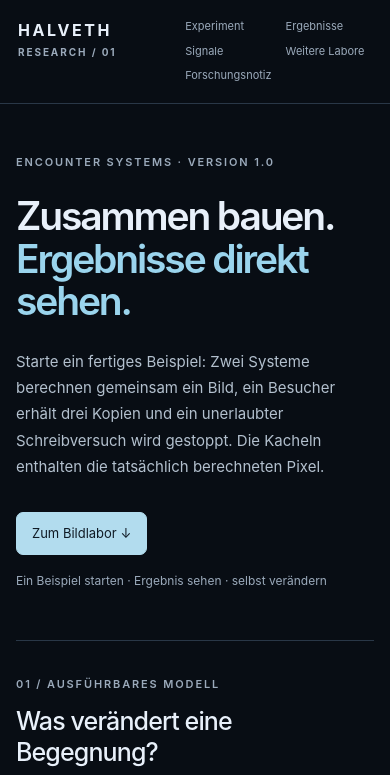
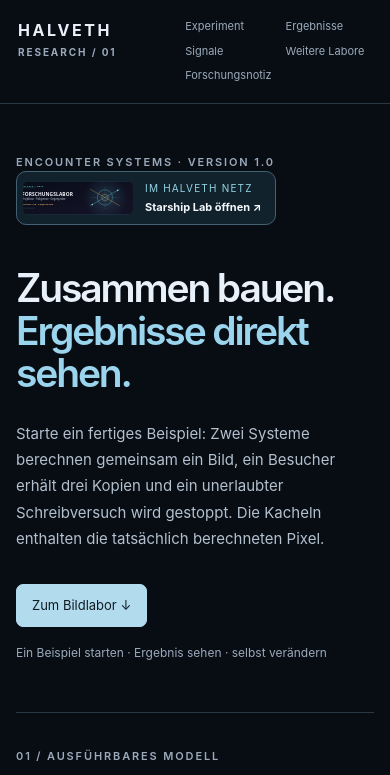
Before and after one commit to Juri-Halveth/halveth-forschungslabor, a website with bundled scripts: page branches/encounter-systems/index.html in a window 390 px wide. Shown: the top 775 px of the page. Built offline with nearby package versions, Linux system fonts and the light colour scheme.

Commit message:
Add Starship gateway to research Pages entry

```diff
--- a/branches/encounter-systems/index.html
+++ b/branches/encounter-systems/index.html
@@ -31,6 +31,7 @@
     <main>
       <section class="hero">
         <div class="eyebrow">ENCOUNTER SYSTEMS · VERSION 1.0</div>
+        <a class="netz-gateway" href="https://juri-halveth.github.io/universum/" aria-label="HALVETH NETZ Starship Lab öffnen"><img src="assets/netz-starship-hero.svg" alt="" width="166" height="42" /><span>IM HALVETH NETZ<strong>Starship Lab öffnen ↗</strong></span></a>
         <h1>Zusammen bauen.<br /><em>Ergebnisse direkt sehen.</em></h1>
         <p>
           Starte ein fertiges Beispiel: Zwei Systeme berechnen gemeinsam ein
--- a/branches/encounter-systems/style.css
+++ b/branches/encounter-systems/style.css
@@ -1,4 +1,5 @@
 /* SPDX-License-Identifier: MIT */
+.netz-gateway{display:inline-flex;align-items:center;gap:12px;max-width:100%;min-height:54px;margin:0 0 24px;padding:6px 14px 6px 6px;border:1px solid #426173;border-radius:10px;background:#12222c;text-decoration:none}.netz-gateway img{display:block;width:166px;height:42px;object-fit:cover;border-radius:6px}.netz-gateway span{display:grid;gap:3px;font-size:10px;letter-spacing:.12em;color:#94d6e4}.netz-gateway strong{font-size:13px;letter-spacing:0;color:#f4f8fb}.netz-gateway:hover,.netz-gateway:focus-visible{border-color:#94d6e4}@media(max-width:600px){.netz-gateway{margin-bottom:18px}.netz-gateway img{width:110px;height:34px}.netz-gateway strong{font-size:11px}}
 .demo-start{display:flex;align-items:center;gap:20px;padding:20px 24px;border-bottom:1px solid var(--border)}
 .demo-start .btn{flex-shrink:0}.demo-start p{margin:0;color:var(--muted-foreground);font-size:14px;max-width:65ch}
 .manual-controls>summary,.other-labs>summary{cursor:pointer;min-height:48px;padding:12px 24px;font-weight:600;list-style-position:inside}
--- a/scripts/build-encounter-site.mjs
+++ b/scripts/build-encounter-site.mjs
@@ -40,6 +40,7 @@ export const licenseFiles = Object.freeze([
 // Source and public addresses are explicit; adjacent files never enter Pages.
 export const publicFiles = Object.freeze([
   ...moduleFiles.map((name) => ({ path: name, sourcePath: "branches/encounter-systems/" + name })),
+  { path: "assets/netz-starship-hero.svg", sourcePath: "assets/netz-starship-hero.svg" },
   ...licenseFiles.map((name) => ({ path: name, sourcePath: name })),
   ...["index.html", "fragment.html", "README.md", "SOURCE.json", "style.css", "model.mjs", "geometry.mjs", "view.mjs", "learning.mjs", "KNOWLEDGE.json"].map((name) => ({
     path: "endeck/" + name, sourcePath: "branches/endeck-observer/" + name,
```
Also changed, not shown: .github/workflows/encounter-pages.yml.
